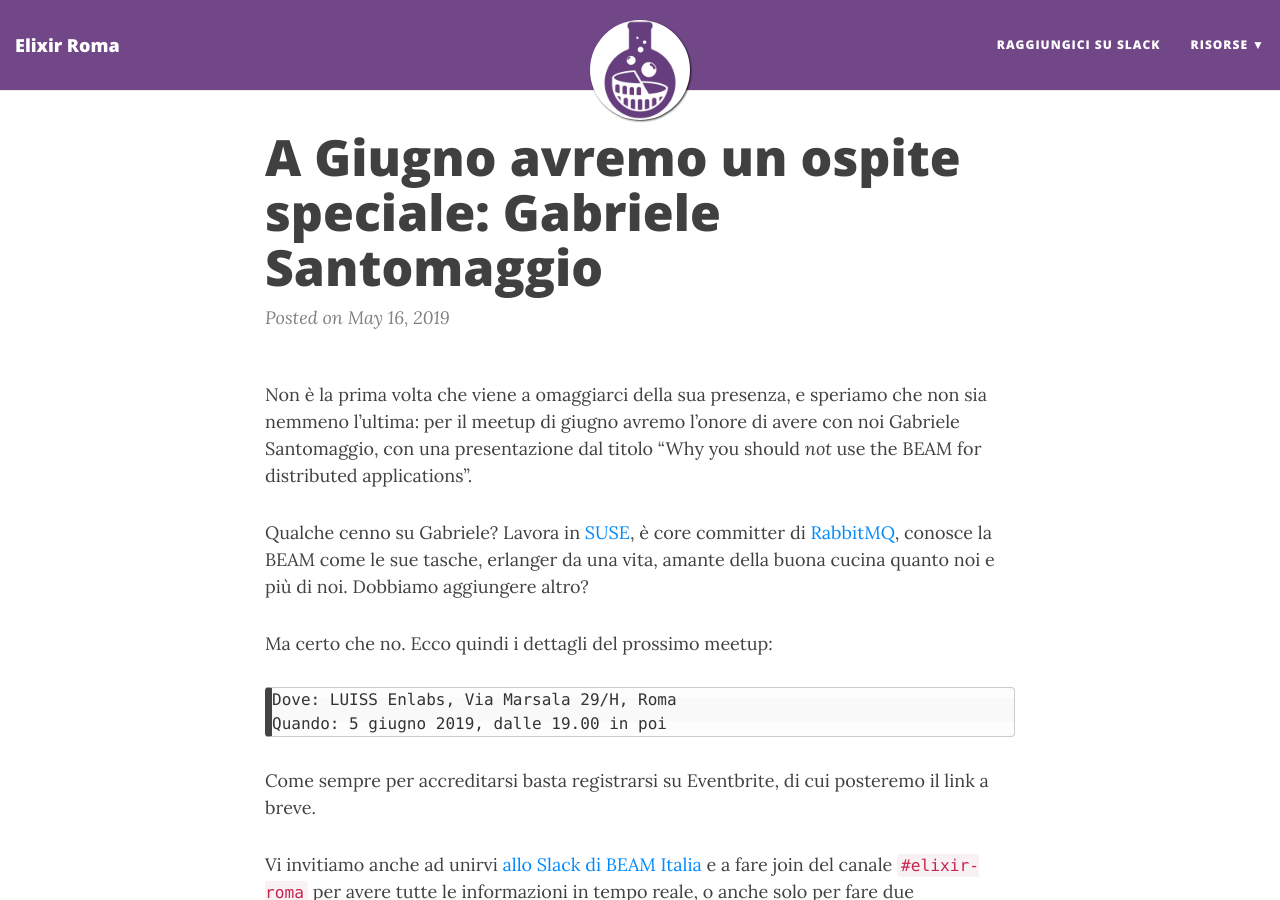
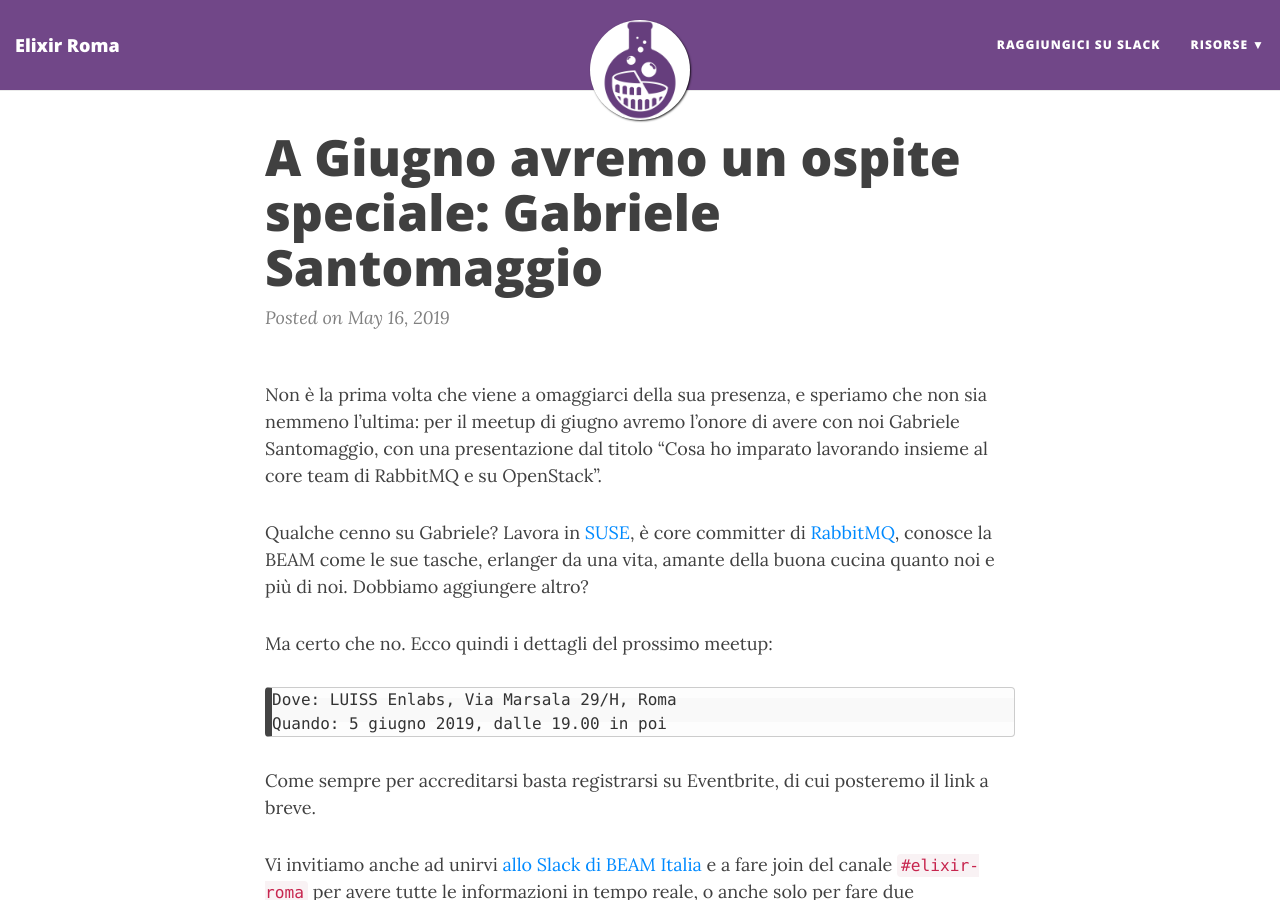
Before and after one commit to elixir-roma/elixir-roma.github.io, a Jekyll site: the page built from _posts/2019-05-16-giugno-2019-gabriele-santomaggio.md, in a window 1280 px wide and 900 px high. Built offline with Jekyll 4.4.1, drawn with Linux system fonts in a browser that asks for light colours; nearby versions of some CDN libraries; comment, search, counter and statistics services are not loaded.

Commit message:
Update to june meetup post

```diff
--- a/_posts/2019-05-16-giugno-2019-gabriele-santomaggio.md
+++ b/_posts/2019-05-16-giugno-2019-gabriele-santomaggio.md
@@ -4,7 +4,7 @@ layout: post
 author: Alessio Biancalana
 ---
 
-Non è la prima volta che viene a omaggiarci della sua presenza, e speriamo che non sia nemmeno l'ultima: per il meetup di giugno avremo l'onore di avere con noi Gabriele Santomaggio, con una presentazione dal titolo "Why you should *not* use the BEAM for distributed applications".
+Non è la prima volta che viene a omaggiarci della sua presenza, e speriamo che non sia nemmeno l'ultima: per il meetup di giugno avremo l'onore di avere con noi Gabriele Santomaggio, con una presentazione dal titolo "Cosa ho imparato lavorando insieme al core team di RabbitMQ e su OpenStack".
 
 Qualche cenno su Gabriele? Lavora in [SUSE](https://www.suse.com/), è core committer di [RabbitMQ](https://www.rabbitmq.com/), conosce la BEAM come le sue tasche, erlanger da una vita, amante della buona cucina quanto noi e più di noi. Dobbiamo aggiungere altro?
 
```
